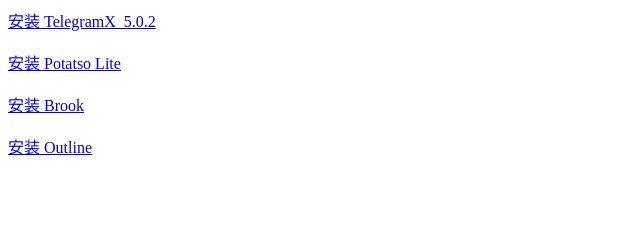
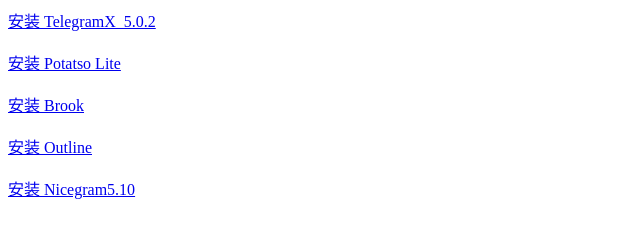
Before and after one commit to poniteru/gitpageipadowntest2, a plain HTML site: page index.html in a window 1280 px wide. Shown: the whole page, without its empty margins (0-640 px from the left). Drawn offline with Linux system fonts and the light colour scheme.

Commit message:
Update index.html

```diff
--- a/index.html
+++ b/index.html
@@ -19,5 +19,8 @@
     <br/>
     <br/>
     <a href="itms-services://?action=download-manifest&url=https://poniteru.github.io/gitpageipadowntest2/outline.plist">安装 Outline</a><!--修改这里-->
+    <br/>
+    <br/>
+    <a href="itms-services://?action=download-manifest&url=https://poniteru.github.io/gitpageipadowntest2/nicegram.plist">安装 Nicegram5.10</a><!--修改这里-->
     </body>
 </html>
```
